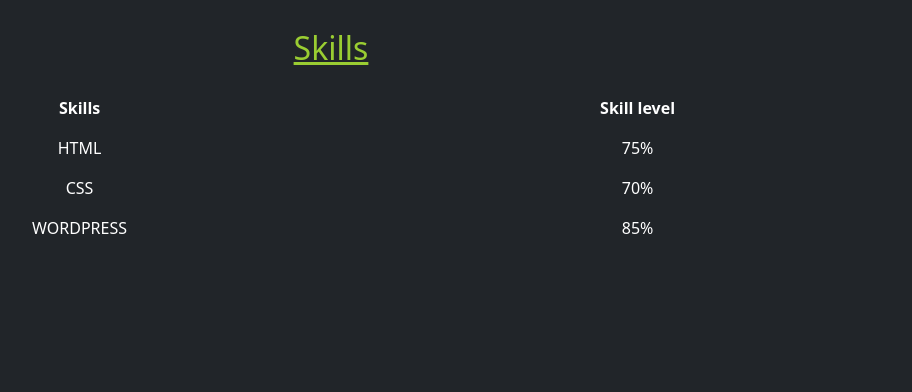
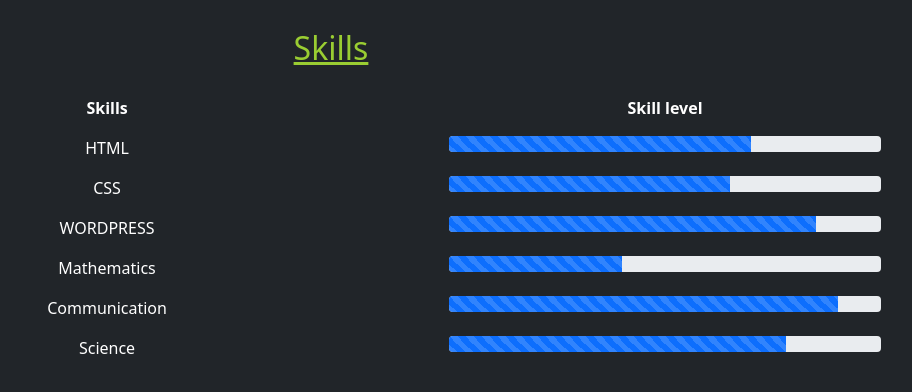
Before and after one commit to rasheedah08/Bootstrap_Exercise, a plain HTML site: page skills.html in a window 1280 px wide. Shown: the whole page, without its empty margins (309-1221 px from the left). Drawn offline with nearby package versions, Linux system fonts and the light colour scheme.

Commit message:
more changes

```diff
--- a/skills.html
+++ b/skills.html
@@ -24,22 +24,50 @@
     <tbody>
       <tr>
         <td>HTML</td>
-        <td>75%</td>
+        <td><div class="progress">
+            <div class="progress-bar progress-bar-striped" style="width:70%"></div>
+          </div>
+        </td>
 
       </tr>
       <tr>
         <td>CSS</td>
-        <td>70%</td>
+        <td><div class="progress">
+            <div class="progress-bar progress-bar-striped" style="width:65%"></div>
+          </div></td>
 
       </tr>
       <tr>
         <td>WORDPRESS</td>
-        <td>85%</td>
+        <td><div class="progress">
+            <div class="progress-bar progress-bar-striped" style="width:85%"></div>
+          </div></td>
+
+      </tr>
+
+      <tr>
+        <td>Mathematics</td>
+        <td><div class="progress">
+            <div class="progress-bar progress-bar-striped" style="width:40%"></div>
+          </div></td>
+
+      </tr>
+      <tr>
+        <td>Communication</td>
+        <td><div class="progress">
+            <div class="progress-bar progress-bar-striped" style="width:90%"></div>
+          </div></td>
+
+      </tr>
+      <tr>
+        <td>Science</td>
+        <td><div class="progress">
+            <div class="progress-bar progress-bar-striped" style="width:78%"></div>
+          </div></td>
 
       </tr>
     </tbody>
   </table>
-</div>
-
+  </div>
 </body>
 </html>
```
Also changed, not shown: education.html (added, +16 -0 lines), index.html (+22 -8 lines), css/style.css (line endings or trailing spaces).
